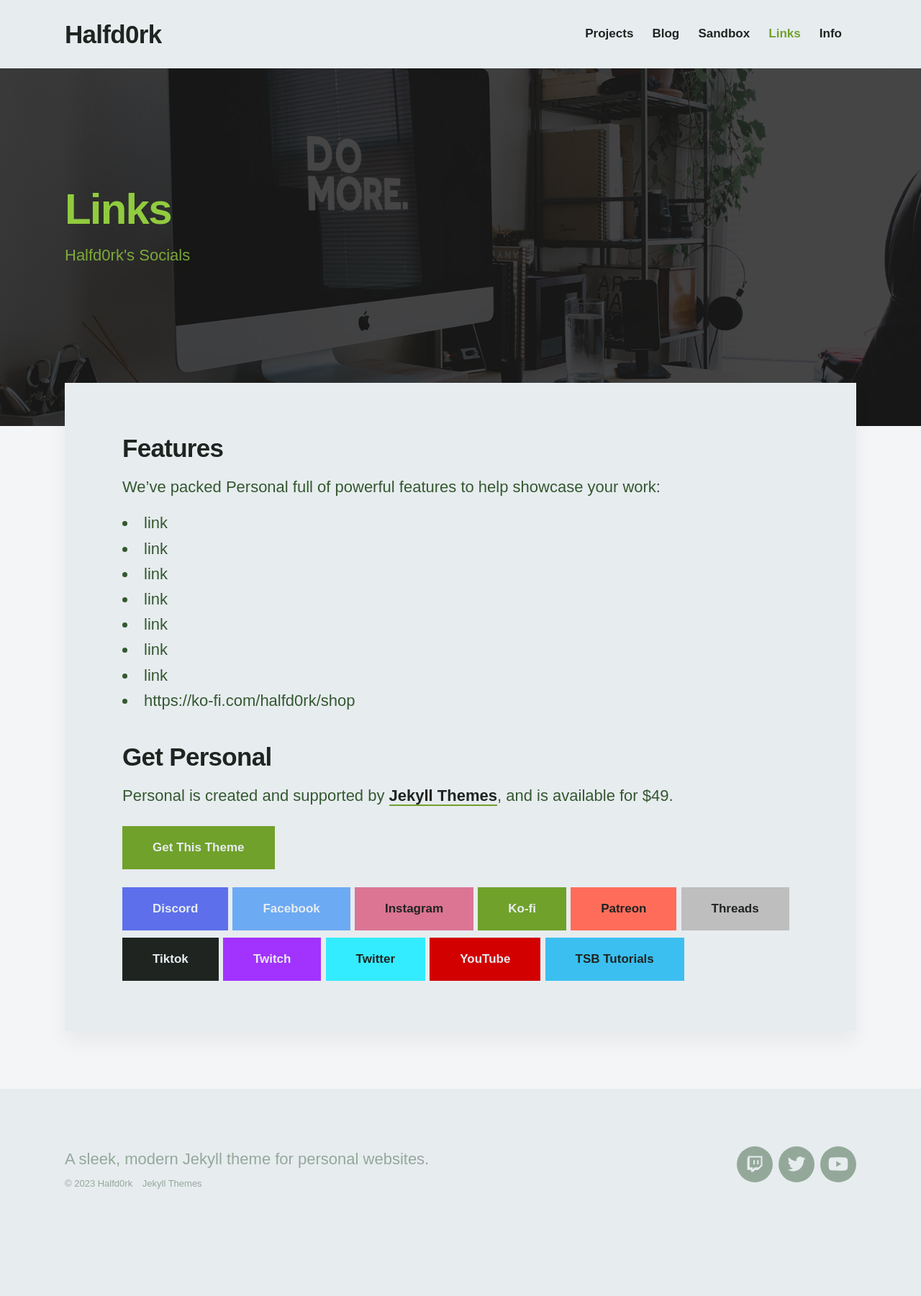
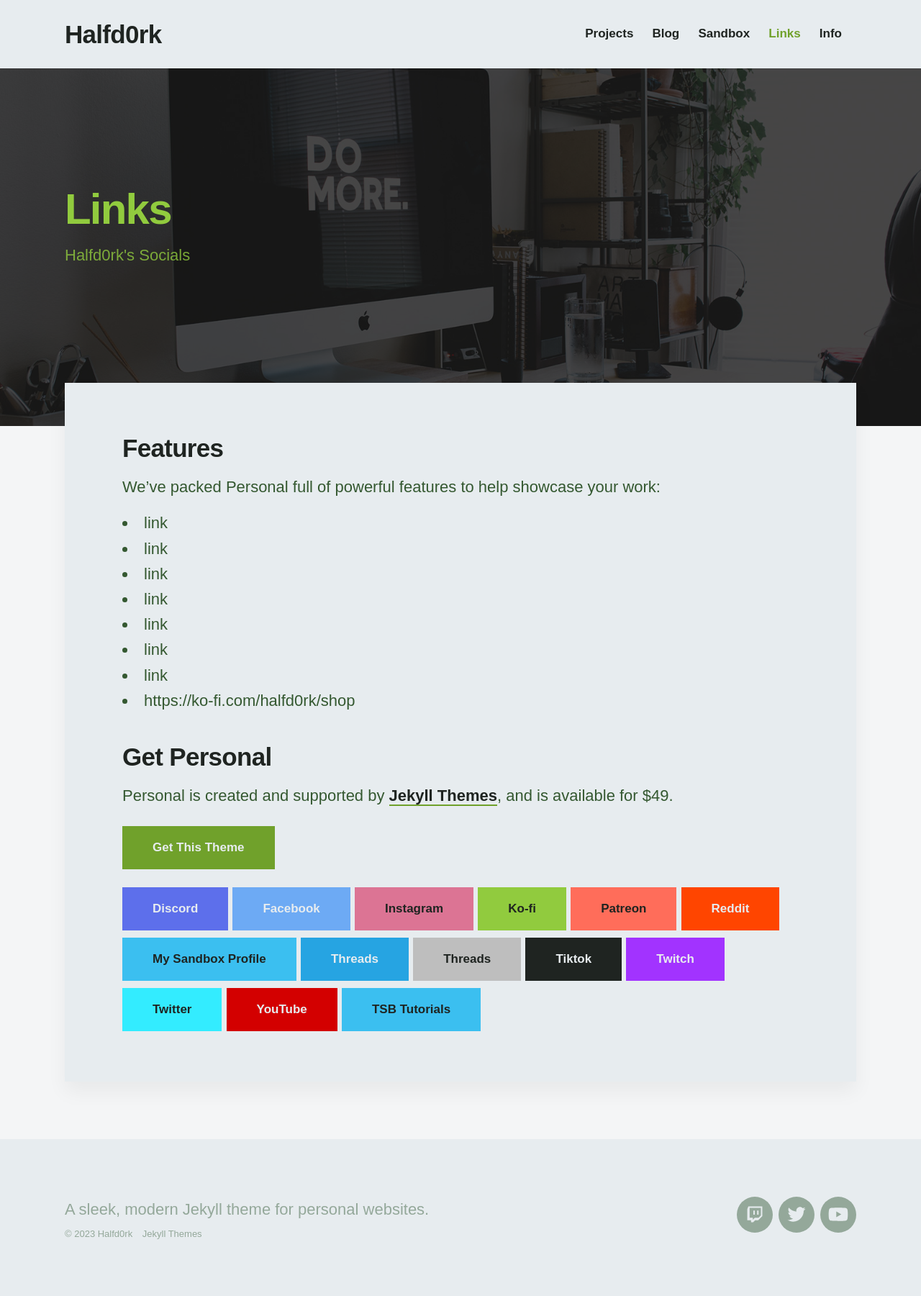
Before and after one commit to halfd0rk/halfd0rk.github.io, a Jekyll site: the page built from _pages/links.md, in a window 1280 px wide. Shown: the whole page at 72% size. Built offline with Jekyll 4.4.1, drawn with Linux system fonts in a browser that asks for light colours; nearby versions of some CDN libraries; some web fonts are replaced; before the commit the page ends 1731 px from its top, so only the background shows below that.

Commit message:
added links & more buttons

```diff
--- a/_pages/links.md
+++ b/_pages/links.md
@@ -25,13 +25,16 @@
 <a href="https://jekyllthemes.io/theme/personal-website-jekyll-theme" class="button button--large">Get This Theme</a>
 
 <a href="https://twitter.com/halfd0rk" class="button button--discord">Discord</a>
-<a href="https://twitter.com/halfd0rk" class="button button--facebook">Facebook</a>
-<a href="https://twitter.com/halfd0rk" class="button button--instagram">Instagram</a>
-<a href="https://twitter.com/halfd0rk" class="button button--large">Ko-fi</a>
-<a href="https://twitter.com/halfd0rk" class="button button--patreon">Patreon</a>
-<a href="https://twitter.com/halfd0rk" class="button button--threads">Threads</a>
-<a href="https://twitter.com/halfd0rk" class="button button--tiktok">Tiktok</a>
+<a href="https://www.facebook.com/profile.php?id=100090145293991" class="button button--facebook">Facebook</a>
+<a href="https://www.instagram.com/halfd0rk/" class="button button--instagram">Instagram</a>
+<a href="https://ko-fi.com/halfd0rk" class="button button--kofi">Ko-fi</a>
+<a href="https://www.patreon.com/halfd0rk" class="button button--patreon">Patreon</a>
+<a href="https://www.reddit.com/user/halfd0rk" class="button button--reddit">Reddit</a>
+<a href="https://www.sandbox.game/en/users/halfd0rk/0d54ba22-f2ff-44e8-8947-e7eb85cd3349/?tab=Entities" class="button button--sandbox">My Sandbox Profile</a>
+<a href="https://t.me/halfd0rk" class="button button--telegram">Threads</a>
+<a href="https://www.threads.net/@halfd0rk" class="button button--threads">Threads</a>
+<a href="https://www.tiktok.com/@halfd0rk" class="button button--tiktok">Tiktok</a>
 <a href="https://www.twitch.tv/halfd0rk" class="button button--twitch">Twitch</a>
 <a href="https://twitter.com/halfd0rk" class="button button--twitter">Twitter</a>
-<a href="https://twitter.com/halfd0rk" class="button button--youtube">YouTube</a>
-<a href="https://twitter.com/halfd0rk" class="button button--sandbox">TSB Tutorials</a>
+<a href="https://www.youtube.com/@halfd0rk/" class="button button--youtube">YouTube</a>
+<a href="https://www.youtube.com/@halfd0rktutorials" class="button button--sandbox">TSB Tutorials</a>
--- a/_sass/_basic.scss
+++ b/_sass/_basic.scss
@@ -327,12 +327,50 @@
 	}
 }
 
+.button--kofi {
+	padding: 15px 20px 16px;
+	font-size: 13px;
+	background: #91cb3e !important;
+	border-color: #91cb3e !important;
+	color: $text-dark-color !important;
+
+	&:hover {
+		background: $accent-color !important;
+		border-color: $accent-color !important;
+		color: $background-color;
+	}
+
+	@include mq(tabletp) {
+		padding: 19px 40px 20px;
+		font-size: 17px;
+	}
+}
+
 .button--patreon {
 	padding: 15px 20px 16px;
 	font-size: 13px;
 	background: #ff6d5a !important;
 	border-color: #ff6d5a !important;
 	color: $text-dark-color !important;
+
+	&:hover {
+		background: $accent-color !important;
+		border-color: $accent-color !important;
+		color: $background-color;
+	}
+
+	@include mq(tabletp) {
+		padding: 19px 40px 20px;
+		font-size: 17px;
+	}
+}
+
+.button--reddit {
+	padding: 15px 20px 16px;
+	font-size: 13px;
+	background: #ff4500 !important;
+	border-color: #ff4500 !important;
+	color: $background-color !important;
 
 	&:hover {
 		background: $accent-color !important;
@@ -365,6 +403,24 @@
 	}
 }
 
+.button--telegram {
+	padding: 15px 20px 16px;
+	font-size: 13px;
+	background: #26a4e2 !important;
+	border-color: #26a4e2 !important;
+	color: $background-color !important;
+
+	&:hover {
+		background: $accent-color !important;
+		border-color: $accent-color !important;
+		color: $background-color;
+	}
+
+	@include mq(tabletp) {
+		padding: 19px 40px 20px;
+		font-size: 17px;
+	}
+}
 .button--threads {
 	padding: 15px 20px 16px;
 	font-size: 13px;
```
